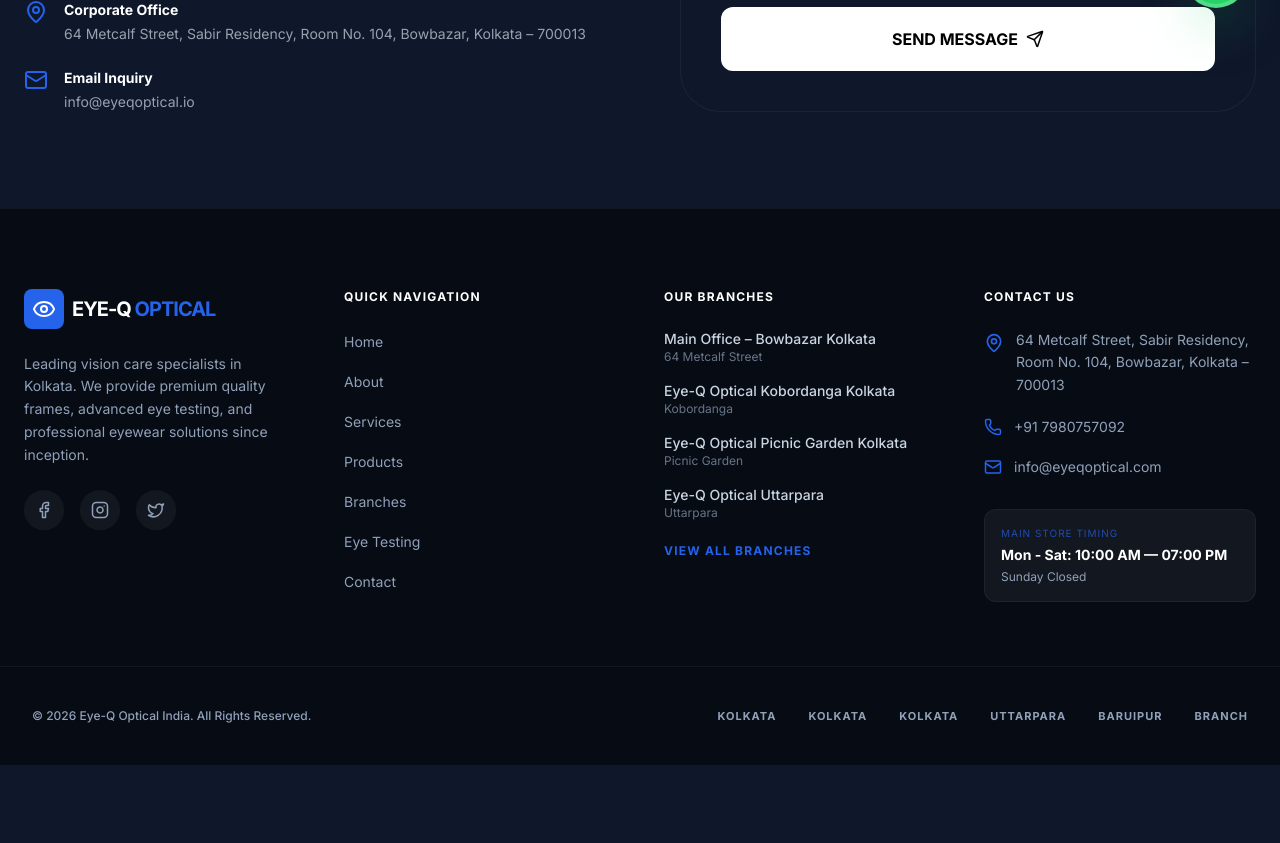
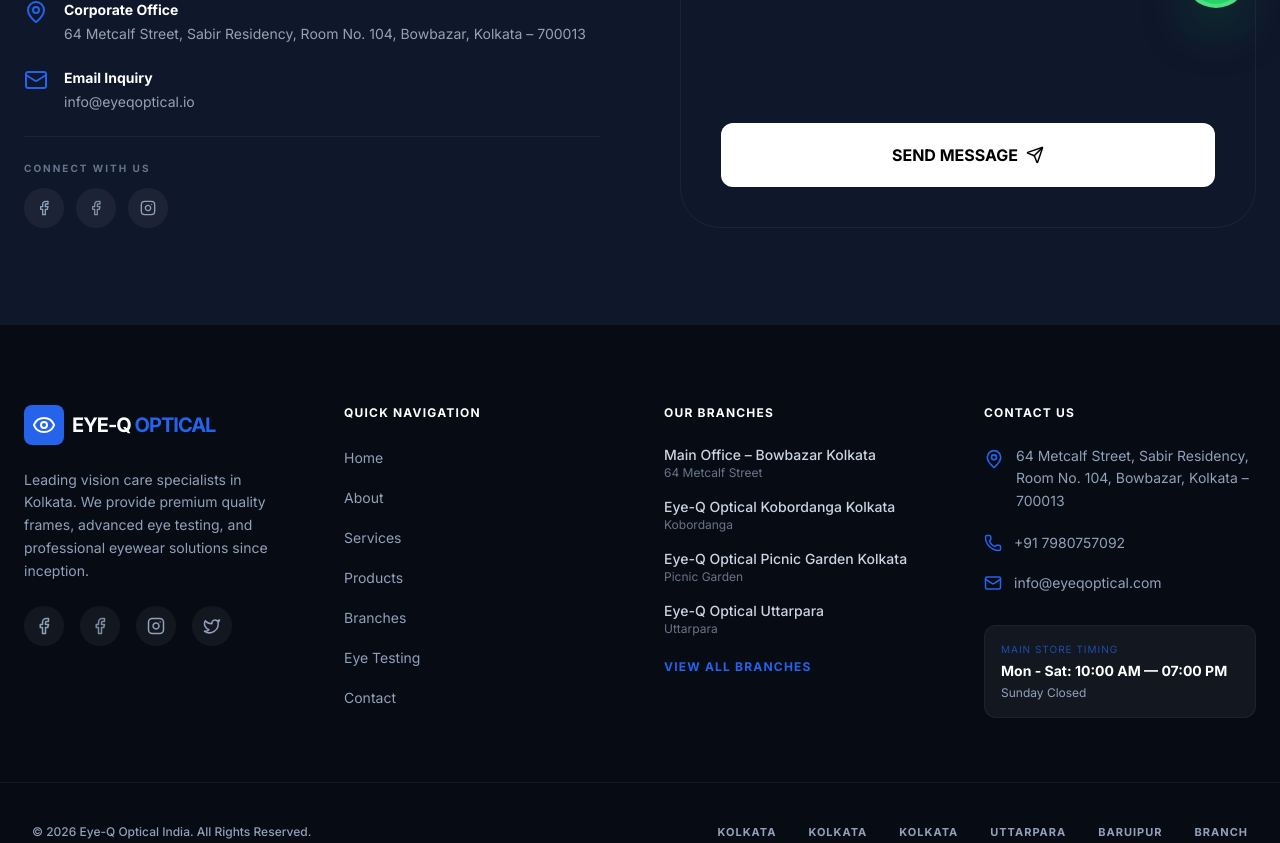
Before and after one commit to mizanhaque2014-collab/eye-q-optical-, a React (Vite) app: page /contact in a window 1280 px wide. Shown: the part 760-1603 px from the top of the page. Before the commit the page ends 1525 px from the top, so only its background shows below. Built offline with nearby package versions, Linux system fonts and the light colour scheme.

Commit message:
feat(social): add social media links to footer and contact page
Update the Footer and Contact components to include links to official Facebook pages and Instagram profile to improve brand presence and communication channels.

```diff
--- a/src/components/Layout/Footer.tsx
+++ b/src/components/Layout/Footer.tsx
@@ -22,13 +22,40 @@
             Leading vision care specialists in Kolkata. We provide premium quality frames, advanced eye testing, and professional eyewear solutions since inception.
           </p>
           <div className="flex gap-4">
-            <a href="#" className="w-10 h-10 rounded-full bg-white/5 flex items-center justify-center text-slate-400 hover:bg-brand-blue hover:text-white transition-colors">
+            <a
+              href="https://www.facebook.com/share/1AgN7Qq4SS/"
+              target="_blank"
+              rel="noopener noreferrer"
+              title="Eye-Q Optical Primary Facebook"
+              className="w-10 h-10 rounded-full bg-white/5 flex items-center justify-center text-slate-400 hover:bg-brand-blue hover:text-white transition-all duration-300"
+            >
               <Facebook size={18} />
             </a>
-            <a href="#" className="w-10 h-10 rounded-full bg-white/5 flex items-center justify-center text-slate-400 hover:bg-brand-blue hover:text-white transition-colors">
+            <a
+              href="https://www.facebook.com/share/1FWjYT1wdz/"
+              target="_blank"
+              rel="noopener noreferrer"
+              title="Eye-Q Optical Secondary Facebook"
+              className="w-10 h-10 rounded-full bg-white/5 flex items-center justify-center text-slate-400 hover:bg-brand-blue hover:text-white transition-all duration-300"
+            >
+              <Facebook size={18} className="opacity-85" />
+            </a>
+            <a
+              href="https://www.instagram.com/"
+              target="_blank"
+              rel="noopener noreferrer"
+              title="Instagram"
+              className="w-10 h-10 rounded-full bg-white/5 flex items-center justify-center text-slate-400 hover:bg-brand-blue hover:text-white transition-all duration-300"
+            >
               <Instagram size={18} />
             </a>
-            <a href="#" className="w-10 h-10 rounded-full bg-white/5 flex items-center justify-center text-slate-400 hover:bg-brand-blue hover:text-white transition-colors">
+            <a
+              href="https://twitter.com/"
+              target="_blank"
+              rel="noopener noreferrer"
+              title="Twitter"
+              className="w-10 h-10 rounded-full bg-white/5 flex items-center justify-center text-slate-400 hover:bg-brand-blue hover:text-white transition-all duration-300"
+            >
               <Twitter size={18} />
             </a>
           </div>
--- a/src/pages/Contact.tsx
+++ b/src/pages/Contact.tsx
@@ -3,7 +3,8 @@
 import Section, { SectionTitle } from '../components/UI/Section';
 import {
   Phone, MessageSquare, Mail, MapPin,
-  Send, Briefcase, Upload, CheckCircle, Trash2, FileText
+  Send, Briefcase, Upload, CheckCircle, Trash2, FileText,
+  Facebook, Instagram
 } from 'lucide-react';
 import { MAIN_PHONE, MAIN_ADDRESS } from '../constants';
 import { getWhatsAppLink } from '../lib/utils';
@@ -197,6 +198,38 @@
                        <p className="text-white font-bold mb-1">Email Inquiry</p>
                        <p>info@eyeqoptical.io</p>
                     </div>
+                 </div>
+                 <div className="pt-6 border-t border-white/5 flex flex-col gap-3">
+                   <p className="text-[10px] uppercase font-bold tracking-[0.2em] text-[#64748b]">Connect with Us</p>
+                   <div className="flex gap-3 animate-fade-in">
+                     <a
+                       href="https://www.facebook.com/share/1AgN7Qq4SS/"
+                       target="_blank"
+                       rel="noopener noreferrer"
+                       title="Eye-Q Optical Primary Facebook"
+                       className="w-10 h-10 rounded-full bg-white/5 flex items-center justify-center text-slate-400 hover:bg-brand-blue hover:text-white transition-all duration-300"
+                     >
+                       <Facebook size={16} />
+                     </a>
+                     <a
+                       href="https://www.facebook.com/share/1FWjYT1wdz/"
+                       target="_blank"
+                       rel="noopener noreferrer"
+                       title="Eye-Q Optical Secondary Facebook"
+                       className="w-10 h-10 rounded-full bg-white/5 flex items-center justify-center text-slate-400 hover:bg-brand-blue hover:text-white transition-all duration-300"
+                     >
+                       <Facebook size={16} className="opacity-85" />
+                     </a>
+                     <a
+                       href="https://www.instagram.com/"
+                       target="_blank"
+                       rel="noopener noreferrer"
+                       title="Instagram"
+                       className="w-10 h-10 rounded-full bg-white/5 flex items-center justify-center text-slate-400 hover:bg-brand-blue hover:text-white transition-all duration-300"
+                     >
+                       <Instagram size={16} />
+                     </a>
+                   </div>
                  </div>
             </div>
           </div>
```
